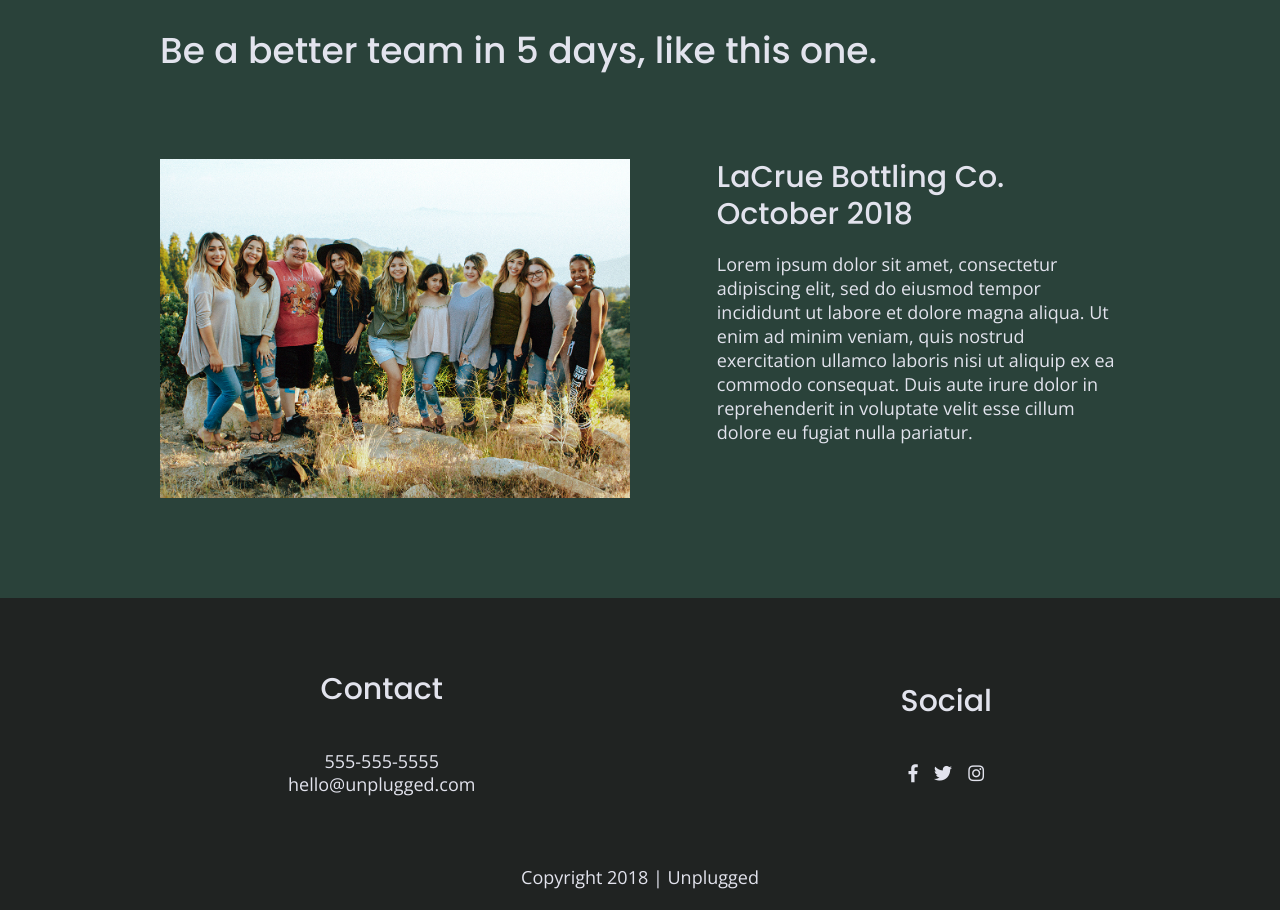
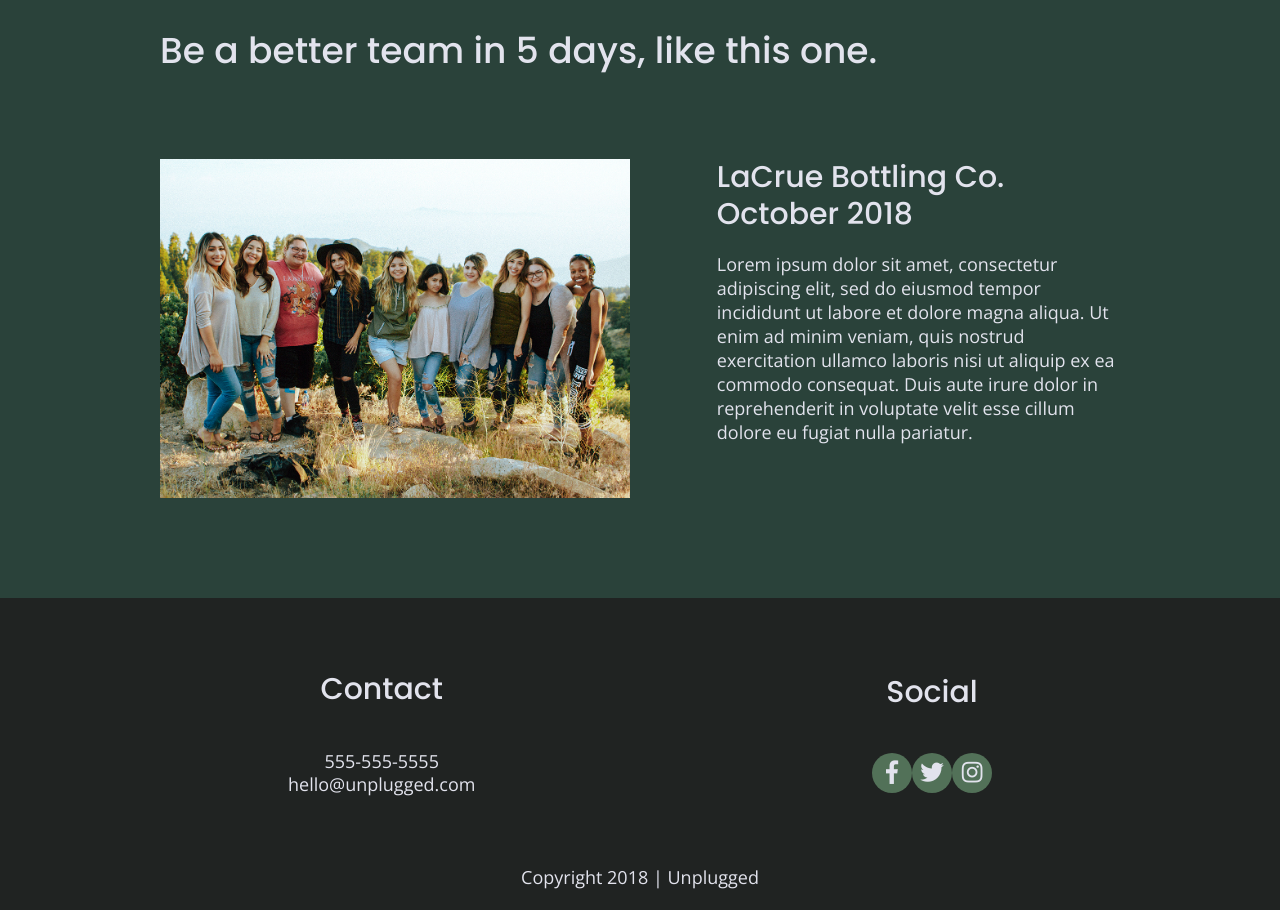
Before and after one commit to smatile/unplugged-retreat, a website: page index.html in a window 1280 px wide. Shown: the part 1868-2778 px from the top of the page. Drawn offline with nearby package versions, Linux system fonts and the light colour scheme.

Commit message:
social icons added

```diff
--- a/css/main.css
+++ b/css/main.css
@@ -225,11 +225,19 @@ textarea {
      justify-content: space-around;
      align-items: center;
    }
-   footer .social-icons p{
-     display: flex;
-     justify-content: space-around;
-     align-items: center;
-   }
+   footer .social-icons p {
+   background-color: #527158;
+   border-radius: 50%;
+   width: 40px;
+   height: 40px;
+   display: flex;
+   justify-content: center;
+   align-items: center;
+ }
+
+ footer .social-icons p i {
+   font-size: 1.3125em;
+ }
    footer .copyright {
      margin: 20px 0;
    }
```
